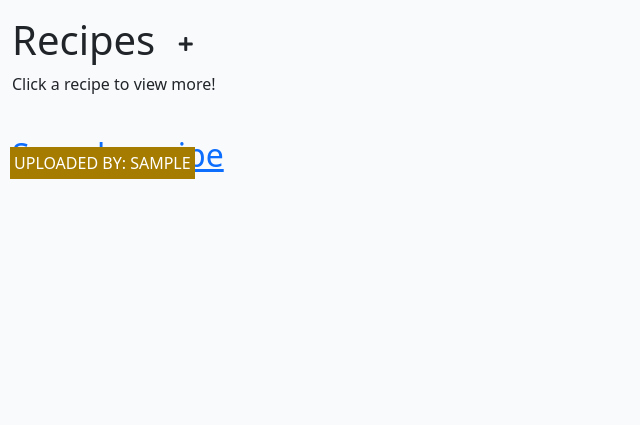
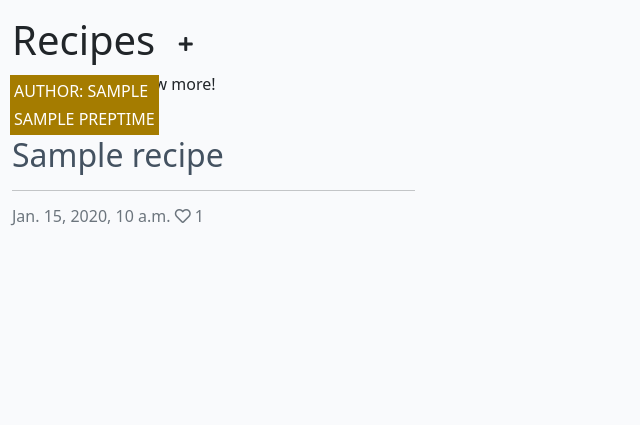
Before and after one commit to Code-Institute-Submissions/Mark8495-Project4, a Django app: page /user-recipe in a window 1280 px wide. Shown: the part 56-481 px from the top of the page, without its empty margins (0-640 px from the left). Run offline with Django 3.2, Linux system fonts and the light colour scheme; a user stored in the database is signed in; tables that the repository leaves empty hold one stand-in row (values such as "Sample post").

Commit message:
bug fixes

```diff
--- a/templates/index.html
+++ b/templates/index.html
@@ -15,7 +15,7 @@
                             <div class="image-container">
                                 {% if "placeholder" in recipe.featured_image.url %}
                                 <img class="card-img-top"
-                                    src="https://codeinstitute.s3.amazonaws.com/fullstack/blog/default.jpg">
+                                    src="https://res.cloudinary.com/dvgol9ade/image/upload/v1647892595/static/french-style-country-loaf_xejbox.jpg">
                                 {% else %}
                                 <img class="card-img-top" src=" {{ recipe.featured_image.url }}">
                                 {% endif %}
--- a/templates/my_recipes.html
+++ b/templates/my_recipes.html
@@ -21,21 +21,22 @@
                         <div class="post-banner">
                             <div class="image-container">
                                 {% if "placeholder" in recipe.featured_image.url %}
-                                <img class="card-img-top recipe-image"
-                                    src="https://res.cloudinary.com/dvgol9ade/image/upload/v1647892595/static/french-style-country-loaf_xejbox.jpg"
-                                    alt="loaf-of-bread">
+                                <img class="card-img-top"
+                                    src="https://res.cloudinary.com/dvgol9ade/image/upload/v1647892595/static/french-style-country-loaf_xejbox.jpg">
                                 {% else %}
-                                <img class="card-img-top recipe-image" src=" {{ recipe.featured_image.url }}">
+                                <img class="card-img-top" src=" {{ recipe.featured_image.url }}">
                                 {% endif %}
-                            </div>
-                            <div class="recipe-info">
-                                <a href="{% url 'recipe_detail' slug=recipe.slug %}" class="recipe-link">
-                                    <h2 class="card-title">{{ recipe.title }}</h2>
-                                </a>
                                 <div class="image-flash">
-                                    <p class="author">Uploaded by: {{ recipe.author }}
+                                    <p class="author">Author: {{ recipe.author }}</p>
+                                    <p class="author">{{recipe.preptime}}</p>
                                 </div>
                             </div>
+                            <a href="{% url 'recipe_detail' recipe.slug  %}" class="post-link">
+                                <h2 class="card-title">{{ recipe.title }}</h2>
+                            </a>
+                            <hr />
+                            <p class="card-text text-muted h6">{{ recipe.created_on}} <i class="far fa-heart"></i>
+                                {{ recipe.number_of_likes }}</p>
                         </div>
                     </div>
                 </div>
```
